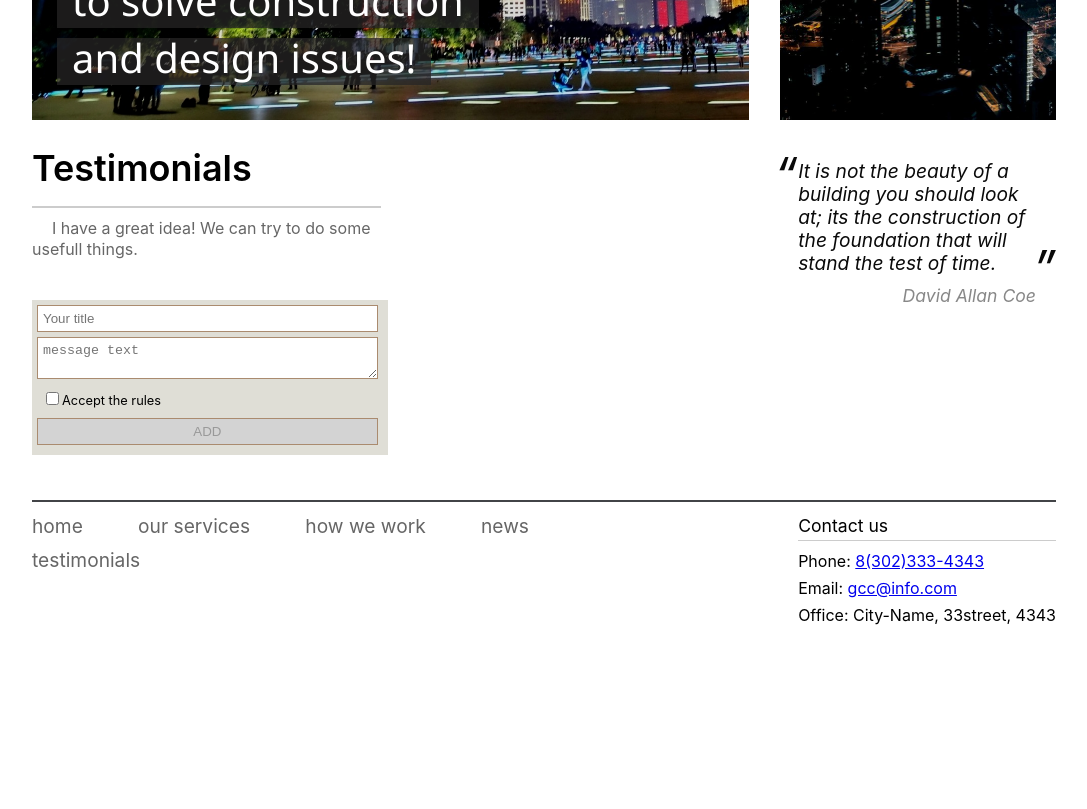
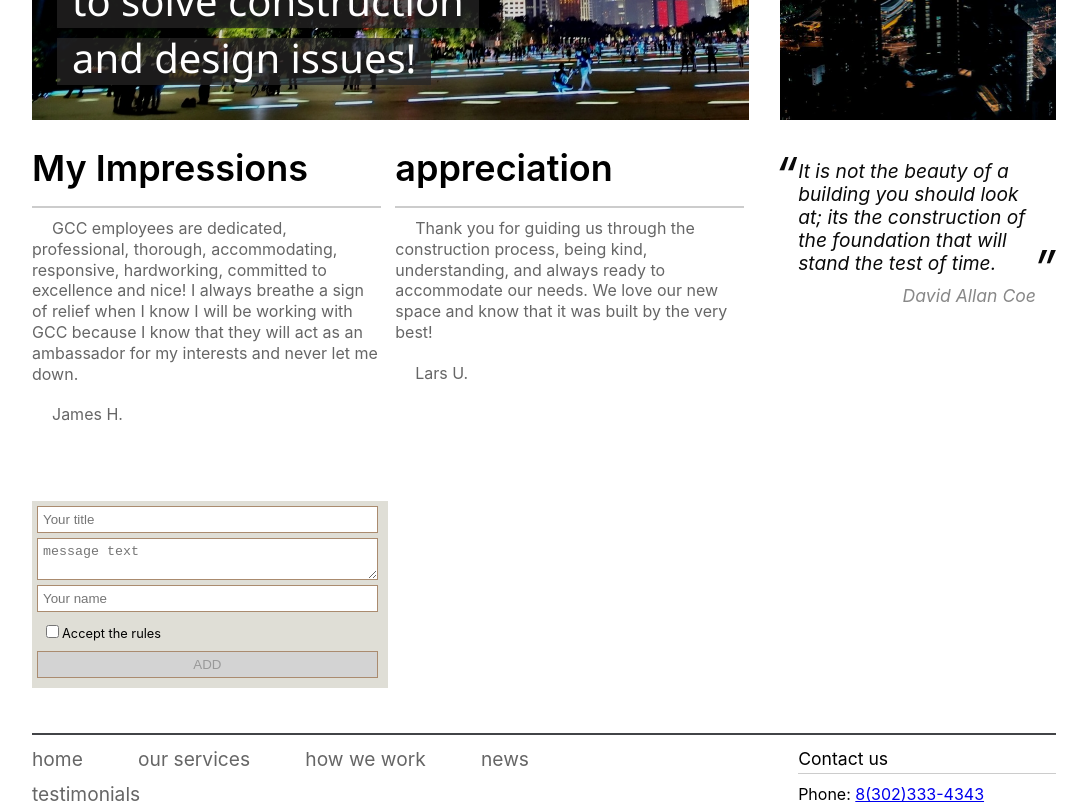
Before and after one commit to t-anpilov/testingSPA, a React (Create React App) app: page /testimonials in a window 1280 px wide. Shown: the part 380-1189 px from the top of the page, without its empty margins (96-1183 px from the left). Before the commit the page ends 1027 px from the top, so only its background shows below. Built offline with nearby package versions, Linux system fonts and the light colour scheme.

Commit message:
change testimonials

```diff
--- /dev/null
+++ b/public/data/testimonials.json
@@ -0,0 +1,14 @@
+[
+    {
+        "id": 1,
+        "title": "My Impressions",
+        "text": "GCC employees are dedicated, professional, thorough, accommodating, responsive, hardworking, committed to excellence and nice! I always breathe a sign of relief when I know I will be working with GCC because I know that they will act as an ambassador for my interests and never let me down.",
+        "author": "James H."
+    },
+    {
+        "id": 2,
+        "title": "appreciation",
+        "text": "Thank you for guiding us through the construction process, being kind, understanding, and always ready to accommodate our needs. We love our new space and know that it was built by the very best!",
+        "author": "Lars U."
+    }
+]
--- a/src/components/main_components/add.js
+++ b/src/components/main_components/add.js
@@ -5,22 +5,22 @@ class Add extends React.Component {
     state = {
         title: '',
         text: '',
-        additional_text: '',
+        author: '',
         agree: false,
     }
     onButClickHandler = (e) => {
         e.preventDefault()
-        const {title, text} = this.state
-        this.props.onAddArticles({
+        const {title, text, author} = this.state
+        this.props.onAddMessages({
             id: +new Date(),
             title,
             text,
-            additional_text: '',
+            author,
         })
     }
     validate = () => {
-        const { title, text, agree } = this.state
-        if (title.trim() && text.trim() && agree) {
+        const { title, text, author, agree } = this.state
+        if (title.trim() && text.trim() && author.trim() && agree) {
             return true
         } else {
             return false
@@ -34,7 +34,7 @@ class Add extends React.Component {
         this.setState({agree: e.currentTarget.checked})
     }
     render() {
-        const { title, text } = this.state
+        const { title, text, author } = this.state
         return (
             <form className="add">
                 <input
@@ -52,6 +52,14 @@ class Add extends React.Component {
                     placeholder="message text"
                     value={text}
                 ></textarea>
+                <input
+                    id="author"
+                    type="text"
+                    className="add_title"
+                    onChange={this.handleChange}
+                    placeholder="Your name"
+                    value={author}
+                />
                 <label className="add_check">
                     <input type="checkbox" onChange={this.handleCheckChange} />
                     Accept the rules
@@ -69,7 +77,7 @@ class Add extends React.Component {
   }
 
 Add.propTypes = {
-    onAddArticles: PropTypes.func.isRequired
+    onAddMessages: PropTypes.func.isRequired
 }
 
 export default Add;
--- a/src/components/main_components/home.js
+++ b/src/components/main_components/home.js
@@ -1,27 +1,9 @@
 import React from 'react';
 import Articles from './articles';
-import Add from './add';
-
 class Home extends React.Component {
     state = {
         articles: null,
         isLoading: false,
-    }
-
-    static getDerivedStateFromProps(props, state) {
-        let nextFilteredAdds
-
-        if (Array.isArray(state.articles)) {
-            nextFilteredAdds = [...state.articles]
-
-            nextFilteredAdds.forEach((item, index) => {
-                if (item.text.toLowerCase().indexOf('lopata') !== -1){
-                    item.text = 'SPAM'
-                }
-             })
-            return { filteredAdds: nextFilteredAdds }
-        }
-        return null
     }
 
     componentDidMount() {
@@ -33,13 +15,8 @@ class Home extends React.Component {
             .then(data => {
                 setTimeout(() => {
                 this.setState({ isLoading: false, articles: data })
-            }, 1500)
+            }, 1000)
         })
-    }
-    handleAddArticles = data => {
-
-        const nextArticles = [data, ...this.state.articles]
-        this.setState({articles: nextArticles})
     }
 
     render() {
@@ -49,7 +26,6 @@ class Home extends React.Component {
             <section className="template">
                 {isLoading && <p>Loading...</p>}
                 {Array.isArray(articles) && <Articles data={articles} />}
-                <Add onAddArticles={this.handleAddArticles} />
             </section>
         )
     }
--- /dev/null
+++ b/src/components/messages.js
@@ -0,0 +1,60 @@
+import React from 'react';
+import PropTypes from 'prop-types';
+
+class Message extends React.Component {
+    render() {
+        const { title, text, author } = this.props.data
+        return (
+            <article className="article-item">
+                <h2 className="article_title">{title}</h2>
+                <div className="article-content">
+                    <p>{text}</p>
+                    <p>{author}</p>
+                </div>
+            </article>
+        )
+    }
+  }
+
+Message.propTypes = {
+    data: PropTypes.shape({
+        id: PropTypes.number.isRequired,
+        title: PropTypes.string.isRequired,
+        text: PropTypes.string.isRequired,
+        author: PropTypes.string.isRequired
+    })
+}
+
+class Messages extends React.Component {
+
+    renderMessages = () => {
+        const {data} = this.props
+        let Messages_content = null
+
+        if (data.length) {
+            Messages_content = data.map((item) => {
+                return <Message key={item.id} data={item}/>
+            })
+        } else {
+            Messages_content = <p>There arn't any testimonials yet</p>
+        }
+
+        return Messages_content
+    }
+    render() {
+        return (
+            <React.Fragment>
+                <div className="articles-wrap">
+                    {this.renderMessages()}
+                </div>
+
+            </React.Fragment>
+        );
+    }
+  }
+
+Messages.propTypes = {
+    data: PropTypes.array.isRequired
+}
+
+export default Messages;
--- a/src/components/testimonials.js
+++ b/src/components/testimonials.js
@@ -1,19 +1,51 @@
-import React from 'react';
-import Add from './main_components/add';
+import React from 'react'
+import Messages from './messages'
+import Add from './main_components/add'
 
 export default class Testimonials extends React.Component {
+    state = {
+        messages: null,
+        isLoading: false,
+    }
+    static getDerivedStateFromProps(props, state) {
+        let nextFilteredAdds
+
+        if (Array.isArray(state.articles)) {
+            nextFilteredAdds = [...state.articles]
+
+            nextFilteredAdds.forEach((item, index) => {
+                if (item.text.toLowerCase().indexOf('lopata') !== -1){
+                    item.text = 'SPAM'
+                }
+             })
+            return { filteredAdds: nextFilteredAdds }
+        }
+        return null
+    }
+    componentDidMount() {
+        this.setState({ isLoading: true })
+        fetch('http://localhost:3000/data/testimonials.json')
+            .then (response => {
+                return response.json()
+            })
+            .then(data => {
+                setTimeout(() => {
+                this.setState({ isLoading: false, messages: data })
+            }, 1000)
+        })
+    }
+    handleAddMessages = data => {
+        const nextMessages = [data, ...this.state.messages]
+        this.setState({messages: nextMessages})
+    }
     render() {
+        const { messages, isLoading } = this.state
+
         return (
         <section className="template">
-            <article className="article-item">
-                <h2 className="article_title">Testimonials</h2>
-                <div className="article-content">
-                    <p>
-                        I have a great idea! We can try to do some usefull things.
-                    </p>
-                </div>
-            </article>
-            <Add onAddArticles={this.handleAddArticles} />
+            {isLoading && <p>Loading...</p>}
+                {Array.isArray(messages) && <Messages data={messages} />}
+            <Add onAddMessages={this.handleAddMessages} />
         </section>
         )
     }
```
